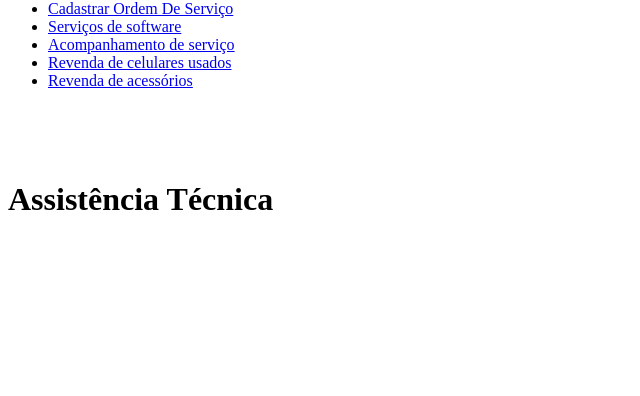
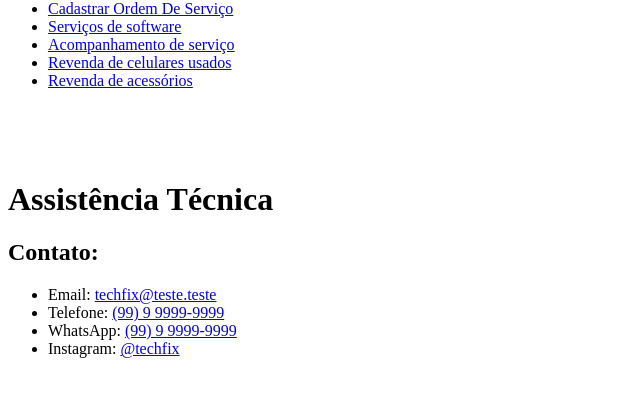
Before and after one commit to rob-ec/tech-fix, a plain HTML site: page index.html in a window 1280 px wide. Shown: the part 120-516 px from the top of the page, without its empty margins (0-640 px from the left). Drawn offline with Linux system fonts and the light colour scheme.

Commit message:
feat: Add contact links

```diff
--- a/index.html
+++ b/index.html
@@ -28,6 +28,15 @@
         <header>
             <h1>Assistência Técnica</h1>
         </header>
+        <section>
+            <h2>Contato:</h2>
+            <ul>
+                <li>Email: <a href="mailto:techfix@teste.teste">techfix@teste.teste</a></li>
+                <li>Telefone: <a href="tel:99999999999">(99) 9 9999-9999</a></li>
+                <li>WhatsApp: <a href="https://api.whatsapp.com/send?phone=99999999999&text=Ol%C3%A1,%20suporte%20Techfix.%20Preciso%20de%20uma%20ajudinha">(99) 9 9999-9999</a></li>
+                <li>Instagram: <a href="https://www.instagram.com/rob.ec/">@techfix</a></li>
+            </ul>
+        </section>
     </main>
 </body>
 </html>
```
Also changed, not shown: 1 other file.
